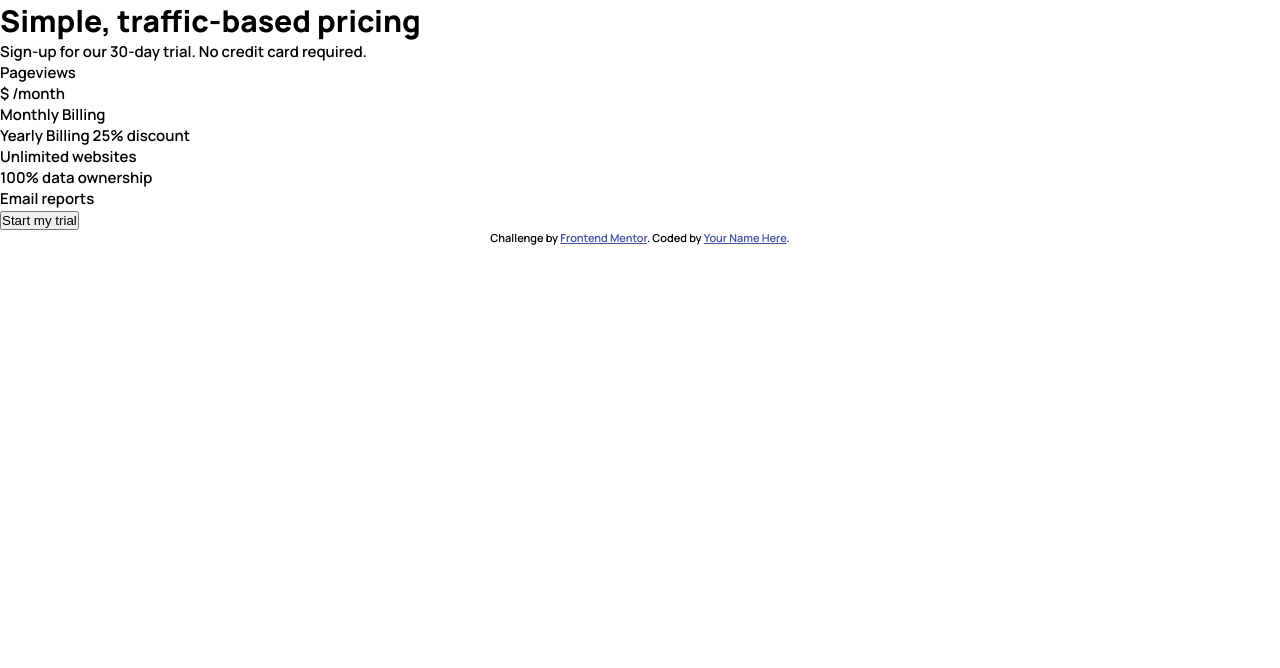
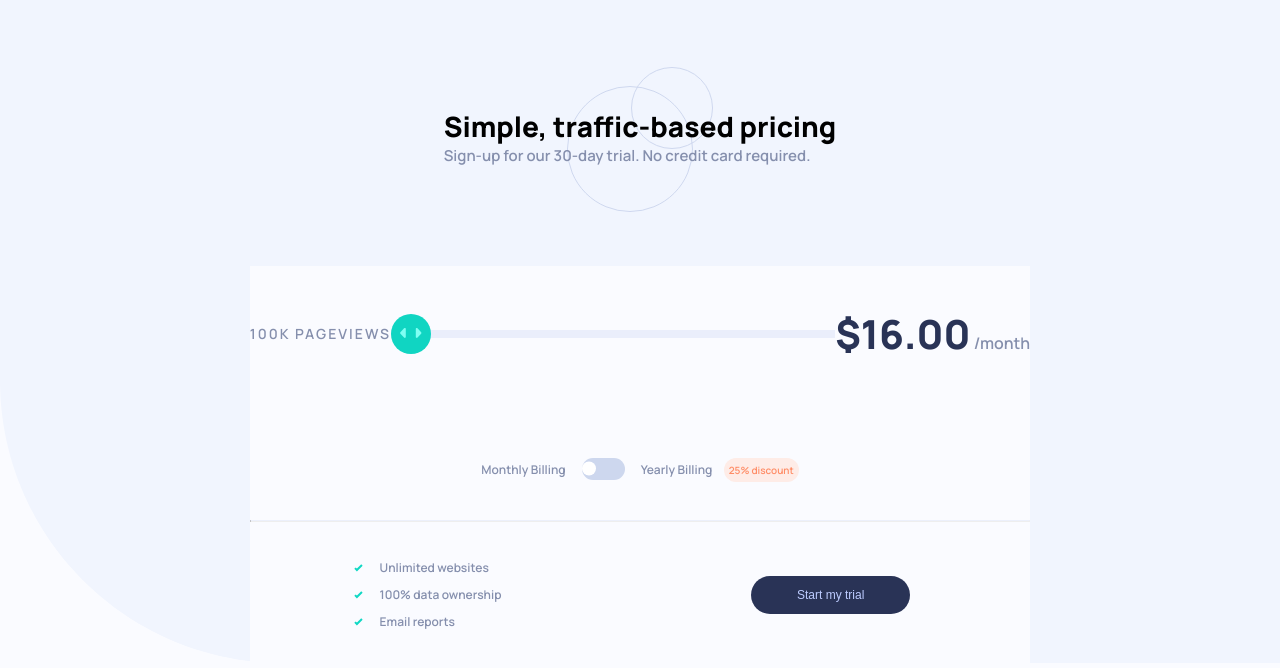
Before and after one commit to ttakeyaya/interactive-pricing-component, a website: page index.html in a window 1280 px wide. Drawn offline with nearby package versions, Linux system fonts and the light colour scheme; files that its build step writes are made by us from their sources.

Commit message:
style the component

```diff
--- a/index.html
+++ b/index.html
@@ -15,37 +15,59 @@
 <body>
 
   <header class="header">
-    <h1>Simple, traffic-based pricing</h1>
-    <p>Sign-up for our 30-day trial. No credit card required.</p>
+    <h1 class="header__title">Simple, traffic-based pricing</h1>
+    <p class="header__text">Sign-up for our 30-day trial. No credit card required.</p>
   </header>
 
   <main class="main">
     <section class="pricing-component">
-      <div class="pricing-component__price">
-        <p>Pageviews</p>
-        <p>$ /month</p>
+      <div class="pricing-component__viewprice">
+        <p class="pricing-component__viewprice__views">
+          <span class="pageviews">
+            100K
+          </span>
+          Pageviews
+        </p>
+        <!-- slider -->
+        <div class="slider">
+          <div class="slider__slide"></div>
+        </div>
+        <p class="pricing-component__viewprice__price">
+          <span class="price">$16.00</span>
+          /month
+        </p>
       </div>
-      <div class="slider">
-        <div class="slider__bar"></div>
+
+
+
+      <div class="pricing-component__billing">
+        <p>Monthly Billing</p>
+        <div class="billing-toggle">
+          <div class="toggle-btn"></div>
+        </div>
+        <p>Yearly Billing
+          <span class="pricing-component__billing__discount">
+            25% discount
+          </span>
+        </p>
       </div>
-      <div class="pricing-component__billing-type">
-        <p>Monthly Billing</p>
-        <p>Yearly Billing 25% discount</p>
-      </div>
+
+      <hr class="separation">
+
       <div class="pricing-component__description">
-        <ul>
-          <li>Unlimited websites</li>
-          <li>100% data ownership</li>
-          <li>Email reports</li>
+        <ul class="pricing-component__description__list">
+          <li class="list-item">Unlimited websites</li>
+          <li class="list-item">100% data ownership</li>
+          <li class="list-item">Email reports</li>
         </ul>
-        <button>Start my trial</button>
+        <button class="btn">Start my trial</button>
       </div>
     </section>
   </main>
-  <div class="attribution">
+  <!-- <div class="attribution">
     Challenge by <a href="https://www.frontendmentor.io?ref=challenge" target="_blank">Frontend Mentor</a>.
     Coded by <a href="#">Your Name Here</a>.
-  </div>
+  </div> -->
   <script src="./js/app.js"></script>
 </body>
 </html>
--- a/sass/_base.scss
+++ b/sass/_base.scss
@@ -19,7 +19,7 @@ $manrope: "Manrope", sans-serif;
   --color-discount-text: hsl(15, 100%, 70%);
   --color-cta-text: hsl(226, 100%, 87%);
 
-  --color-pricing-component-background: hsl (0, 0%, 100%);
+  --color-pricing-component-background: hsl (0%, 0%, 100%);
   --color-main-background: hsl(230, 100%, 99%);
   --color-empty-slider-bar: hsl(224, 65%, 95%);
   --color-toggle-background: hsl(223, 50%, 87%);
@@ -48,4 +48,13 @@ html {
 body {
   font-family: $manrope;
   font-size: 1.5rem;
+  // background-color: var(--color-pricing-component-background);
+  background-image: url("../images/bg-pattern.svg");
+  background-repeat: no-repeat;
+  background-size: cover;
+  background-color: var(--color-main-background);
+
+  display: flex;
+  flex-direction: column;
+  align-items: center;
 }
--- a/sass/_component.scss
+++ b/sass/_component.scss
@@ -0,0 +1,143 @@
+.header {
+  margin-top: 6.7rem;
+  background-image: url("../images/pattern-circles.svg");
+  background-repeat: no-repeat;
+  background-position: center;
+  max-width: 39.5rem;
+  height: 14.5rem;
+  padding-top: 4rem;
+  &__title {
+    font-size: 2.8rem;
+    font-weight: 800;
+  }
+  &__text {
+    color: var(--color-blue-text);
+  }
+}
+.main {
+  margin-top: 5.4rem;
+  .pricing-component {
+    min-width: 54rem;
+    height: 39.7rem;
+    background-color: var(--color-main-background);
+    @media screen and (max-width: 555px) {
+      max-width: 32.7rem;
+    }
+    &__viewprice {
+      display: flex;
+      justify-content: space-around;
+      align-items: center;
+      padding-top: 4rem;
+      padding-bottom: 4rem;
+      @media screen and (max-width: 555px) {
+        flex-direction: column;
+      }
+      .slider {
+        margin: 0 auto;
+        width: 44.4rem;
+        height: 0.8rem;
+        background-color: var(--color-empty-slider-bar);
+        @media screen and (max-width: 555px) {
+        }
+        &__slide {
+          position: relative;
+          height: 4rem;
+          width: 4rem;
+          background-color: var(--color-slider-background);
+          border-radius: 50%;
+          transform: translateY(-40%);
+          &::after {
+            position: absolute;
+            content: url("../images/icon-slider.svg");
+            transform: translate(40%, 45%);
+          }
+        }
+      }
+      &__views {
+        font-size: 1.4rem;
+        text-transform: uppercase;
+        letter-spacing: 0.2rem;
+        color: var(--color-blue-text);
+        @media screen and (max-width: 555px) {
+        }
+      }
+      &__price {
+        font-size: 1.6rem;
+        color: var(--color-blue-text);
+        @media screen and (max-width: 555px) {
+        }
+        .price {
+          color: var(--color-text-cta-bg);
+          font-size: 4rem;
+          font-weight: 800;
+        }
+      }
+    }
+
+    &__billing {
+      margin-top: 5.7rem;
+      display: flex;
+      justify-content: center;
+      align-items: center;
+      color: var(--color-blue-text);
+      font-size: 1.2rem;
+      font-weight: 600;
+      .billing-toggle {
+        margin: 0 1.6rem;
+        height: 2.2rem;
+        width: 4.3rem;
+        background-color: var(--color-toggle-background);
+        border-radius: 1.2rem;
+        .toggle-btn {
+          width: 1.4rem;
+          height: 1.4rem;
+          background: white;
+          border-radius: 50%;
+          transform: translateY(25%);
+        }
+      }
+      &__discount {
+        font-size: 1rem;
+        margin-left: 0.9rem;
+        color: var(--color-discount-text);
+        background-color: var(--color-discount-background);
+        padding: 0.5rem;
+        border-radius: 1.2rem;
+      }
+    }
+    &__description {
+      display: flex;
+      align-items: center;
+      justify-content: space-around;
+      @media screen and (max-width: 555px) {
+        flex-direction: column;
+      }
+      &__list {
+        list-style-type: none;
+        list-style-image: url("../images/icon-check.svg");
+        font-size: 1.2rem;
+        color: var(--color-blue-text);
+        .list-item {
+          padding: 0.5rem 1rem;
+        }
+      }
+      .btn {
+        align-self: center;
+        padding: 1.2rem 4.6rem;
+        border-radius: 3rem;
+        font-size: 1.2rem;
+        border: none;
+        background-color: var(--color-text-cta-bg);
+        color: var(--color-cta-text);
+        @media screen and (max-width: 555px) {
+          margin-top: 3.2rem;
+        }
+      }
+    }
+  }
+}
+.separation {
+  margin-top: 4rem;
+  margin-bottom: 3.2rem;
+  border-top: 1px solid #ecf0fb;
+}
```
Also changed, not shown: css/main.css (added), 1 other file.
